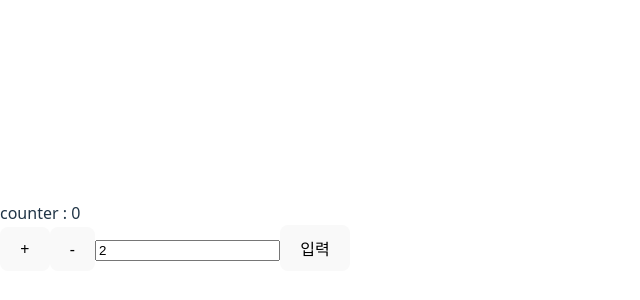
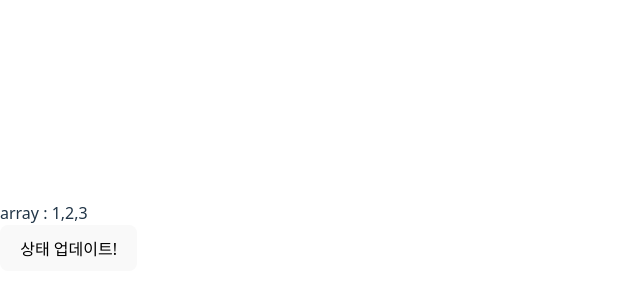
Before and after one commit to hj-devlog/react-practice, a React (Vite) app in the folder vite/: page / in a window 1280 px wide. Shown: the part 164-464 px from the top of the page, without its empty margins (0-640 px from the left). Built offline with nearby package versions, Linux system fonts and the light colour scheme.

Commit message:
React 상태 변경 특징

```diff
--- a/vite/src/App.jsx
+++ b/vite/src/App.jsx
@@ -1,110 +1,21 @@
-import { Component, useState } from 'react';
+import { useState } from 'react';
 import './App.css';
 
 function App() {
-const [counter, setCounter]= useState(0);
-const [inputValue, setInputValue] = useState(2)
+  let [array, setArray] = useState([1,2,3]);
 
-const incrementCounter = () => {
-  setCounter(counter +1)
-}
-const decremntCounter = () => {
-  setCounter(counter -1);
+  const handler = () => {
+    const newArray = [...array];
+    newArray.push(5);
+    setArray(newArray);
+  };
+  return(
+  <>
+    array : {array.join(",")}
+    <br />
+    <button onClick={handler}>상태 업데이트!</button>
+  </>
+  );
 }
 
-const setCounterNumber = () => {
-  setCounter(inputValue);
-}
-  return (
-<>
-<Count counter ={counter} />
-<PlusButton setCounter={setCounter} incrementCounter=
-  {incrementCounter}/>
-<MinusButton setCounter={setCounter}
-decremntCounter=
-{decremntCounter}/>
-<CounterInput
-inputValue={inputValue}
-setInputValue ={setInputValue}
-setCounterNumber = {setCounterNumber}/>
-</>
-  );
-}
-function CounterInput ({inputValue, setInputValue,setCounterNumber}) {
-  return(
-    <>
-    <input type='number' value={inputValue} onChange=
-    {(event) => setInputValue(event.target.value)} />
-    <button onClick={setCounterNumber}>입력</button>
-    </>
-  )
-}
-
-function PlusButton ({setCounter, incrementCounter}){
-  return(
-  <button
-    onClick={incrementCounter}
-    > + </button>)
-}
-
-function MinusButton ({setCounter, decremntCounter}){
-  return(
-  <button
-    onClick={decremntCounter}
-    > - </button>)
-}
-
-function Count ({counter}) {
-  return <div>counter : {counter}</div>
-}
-//class ClassApp extends Component {
-//   state = {counter: 1};
-//
-//   incrementCounter = () => {
-//     this.setState({counter: this.state.counter +1});
-//   }
-//   decremntCounter = () => {
-//     this.setState({counter: this.state.counter -1})
-//   }
-//   render(){
-//     return(
-//       <>
-//     <Count counter={this.state.counter} />
-//     <PlusButton incrementCounter={this.incrementCounter}/>
-//     <MinusButton decremntCounter={this.decremntCounter}/>
-//     </>
-//     );
-//   }
-// }
-// class PlusButton extends Component {
-//   render() {
-//     return (
-//     <button
-//       onClick={this.props.incrementCounter}
-//       >
-//         +
-//       </button>
-//       );
-//   }
-// }
-//
-// class MinusButton extends Component {
-//   render() {
-//     return (
-//     <button
-//       onClick={this.props.decremntCounter}
-//       >
-//         -
-//     </button>
-//
-//     );
-//   }
-// }
-//
-// class Count extends Component {
-//   render(){
-//     return <div>counter: {this.props.counter}</div>
-//   }
-// }
-
 export default App;
```
